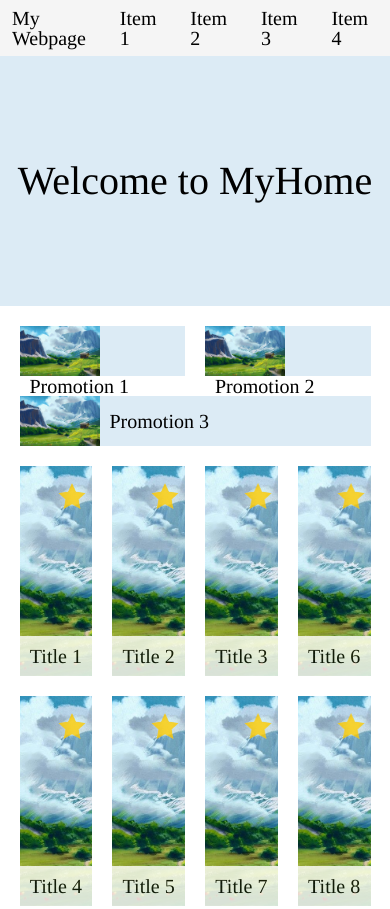
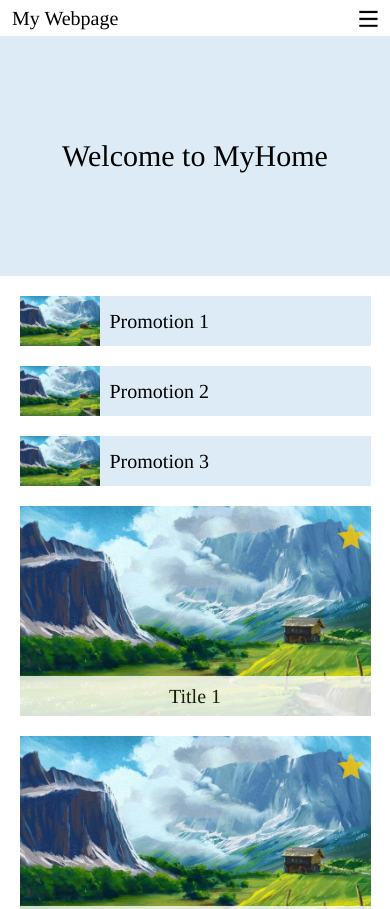
Before and after one commit to RaphaFang/RaphaFang.github.io, a plain HTML site: page 1_wehelp_weekly_challenge/w1/main.html in a window 390 px wide. Shown: the top 909 px of the page. Drawn offline with Linux system fonts and the light colour scheme.

Commit message:
完成RWD

```diff
--- a/1_wehelp_weekly_challenge/w1/main.css
+++ b/1_wehelp_weekly_challenge/w1/main.css
@@ -9,6 +9,14 @@ body {
   font-family: "Tinos", serif;
   color: #343a40;
   line-height: 1;
+}
+
+.desktop-menu {
+  display: block;
+}
+
+.mobile-menu {
+  display: none;
 }
 
 .container {
@@ -212,4 +220,61 @@ p {
 }
 
 @media (max-width: 600px) {
+  .photo-container {
+    width: 90%;
+    display: grid;
+    gap: 20px;
+    grid-template-columns: repeat(1, 1fr);
+    /* grid-template-rows: repeat(3, 1fr); */
+  }
+  .promotion-1 {
+    grid-column: 1 / 2;
+    grid-row: 1 / 2;
+  }
+
+  .promotion-2 {
+    grid-column: 1 / 2;
+    grid-row: 2 / 3;
+  }
+
+  .promotion-3 {
+    grid-column: 1 / 2;
+    grid-row: 3 / 4;
+  }
+  .title-1 {
+    grid-column: 1 / 2;
+    grid-row: 4/ 5;
+  }
+
+  .title-6 {
+    grid-column: 1 / 2;
+    grid-row: 9 / 10;
+  }
+  .title-9 {
+    grid-column: 1 / 2;
+    grid-row: 12 / 13;
+  }
+
+  .title-10 {
+    grid-column: 1 / 2;
+    grid-row: 13 / 14;
+  }
+  .welcome-text {
+    font-size: 30px;
+  }
+
+  .desktop-menu {
+    display: none;
+  }
+
+  .mobile-menu {
+    display: block;
+    display: flex;
+    align-items: center;
+    justify-content: center;
+    img {
+      display: inline-block;
+      margin-right: 4px;
+    }
+  }
 }
--- a/1_wehelp_weekly_challenge/w1/main.html
+++ b/1_wehelp_weekly_challenge/w1/main.html
@@ -15,12 +15,16 @@
   <body>
     <div class="container">
       <navbar>
-        <div class="navbar-list">
+        <div class="navbar-list desktop-menu">
           <p class="navbar-item">My Webpage</p>
           <p class="navbar-item">Item 1</p>
           <p class="navbar-item">Item 2</p>
           <p class="navbar-item">Item 3</p>
           <p class="navbar-item">Item 4</p>
+        </div>
+        <div class="mobile-menu">
+          <p class="navbar-item">My Webpage</p>
+          <img src="hamburger.png" width="35" height="35" />
         </div>
       </navbar>
 
```
Also changed, not shown: 1_wehelp_weekly_challenge/w1/X.png (added), 1_wehelp_weekly_challenge/w1/hamburger.png (added), 1_wehelp_weekly_challenge/w1/star.jpeg (deleted), 1_wehelp_weekly_challenge/w1/star.png (deleted), 1 other file.
